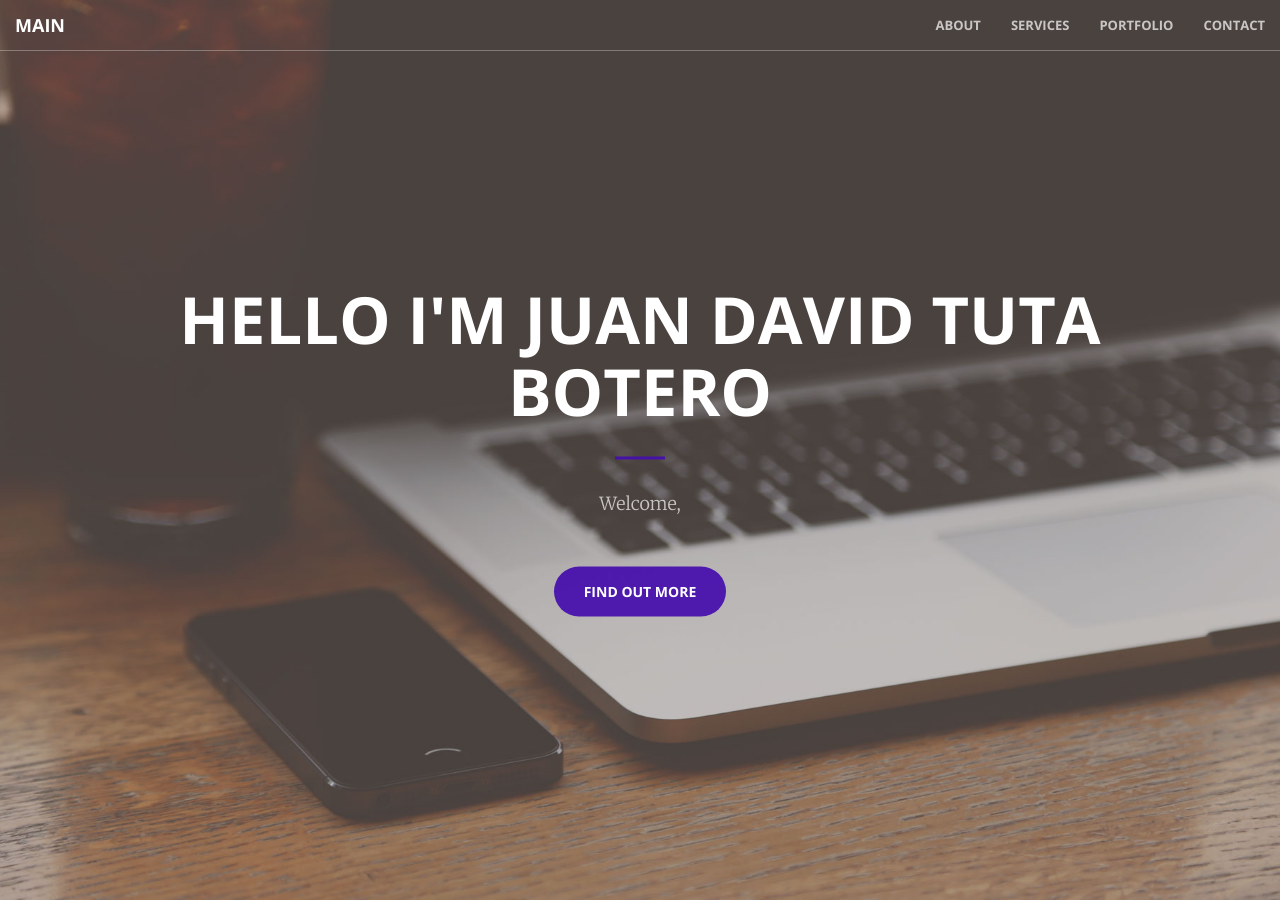
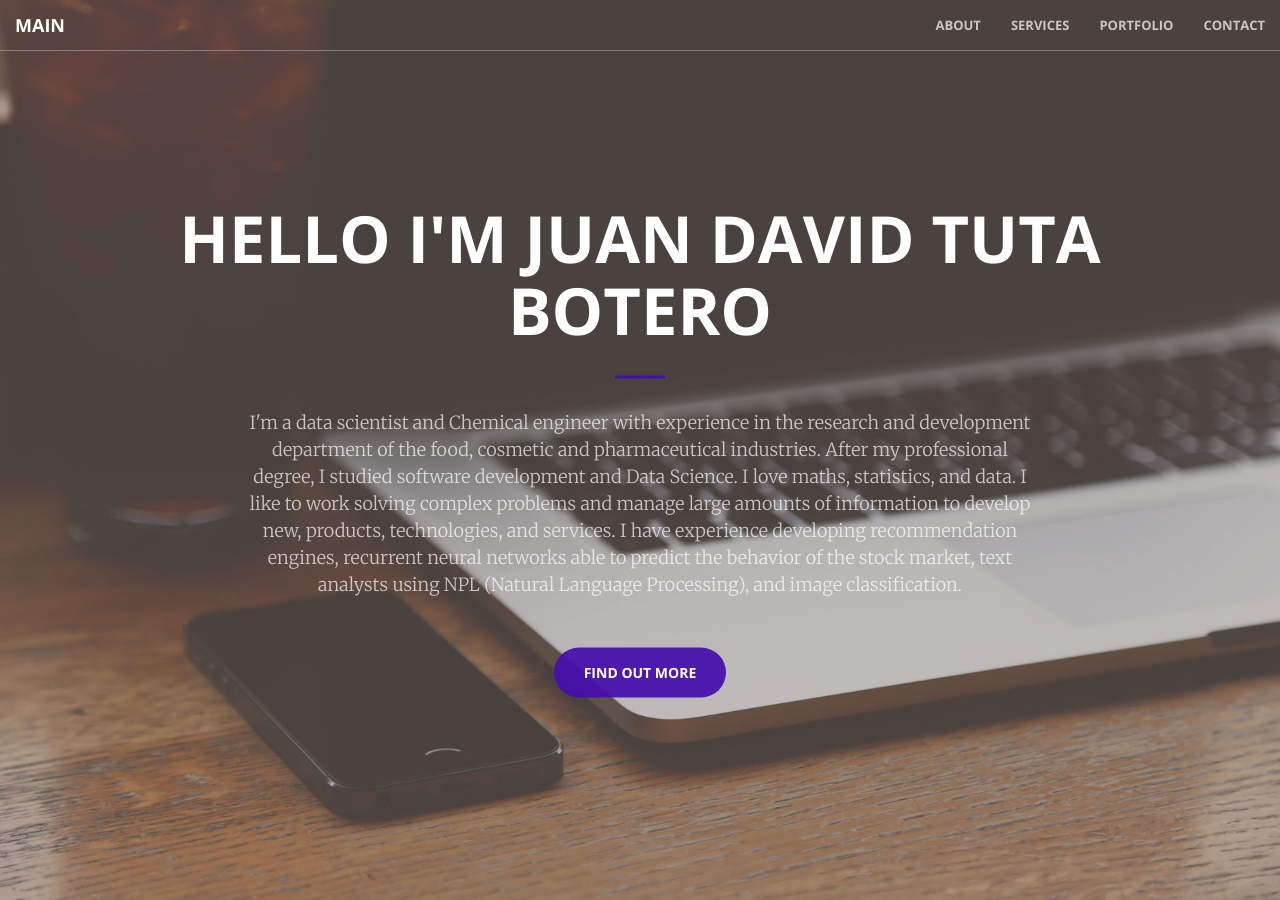
Before and after one commit to Juand0145/Juand0145.github.io, a Jekyll site: the page built from index.html, in a window 1280 px wide and 900 px high. Built offline with Jekyll 4.4.1, drawn with Linux system fonts in a browser that asks for light colours.

Commit message:
[Fixing] adding the header of the oage

```diff
--- a/_includes/header.html
+++ b/_includes/header.html
@@ -3,7 +3,11 @@
         <div class="header-content-inner">
             <h1>Hello I'm Juan David Tuta Botero</h1>
             <hr>
-            <p>Welcome, </p>
+            <p>I'm a data scientist and Chemical engineer with experience in the research and development department
+                of the food, cosmetic and pharmaceutical industries. After my professional degree, I studied software development and Data Science.
+                                 I love maths, statistics, and data. I like to work solving complex problems and manage large amounts of information to
+                                  develop new, products, technologies, and services. I have experience developing recommendation engines, recurrent neural networks
+                                   able to predict the behavior of the stock market, text analysts using NPL (Natural Language Processing), and image classification. </p>
             <a href="#about" class="btn btn-primary btn-xl page-scroll">Find Out More</a>
         </div>
     </div>
```
